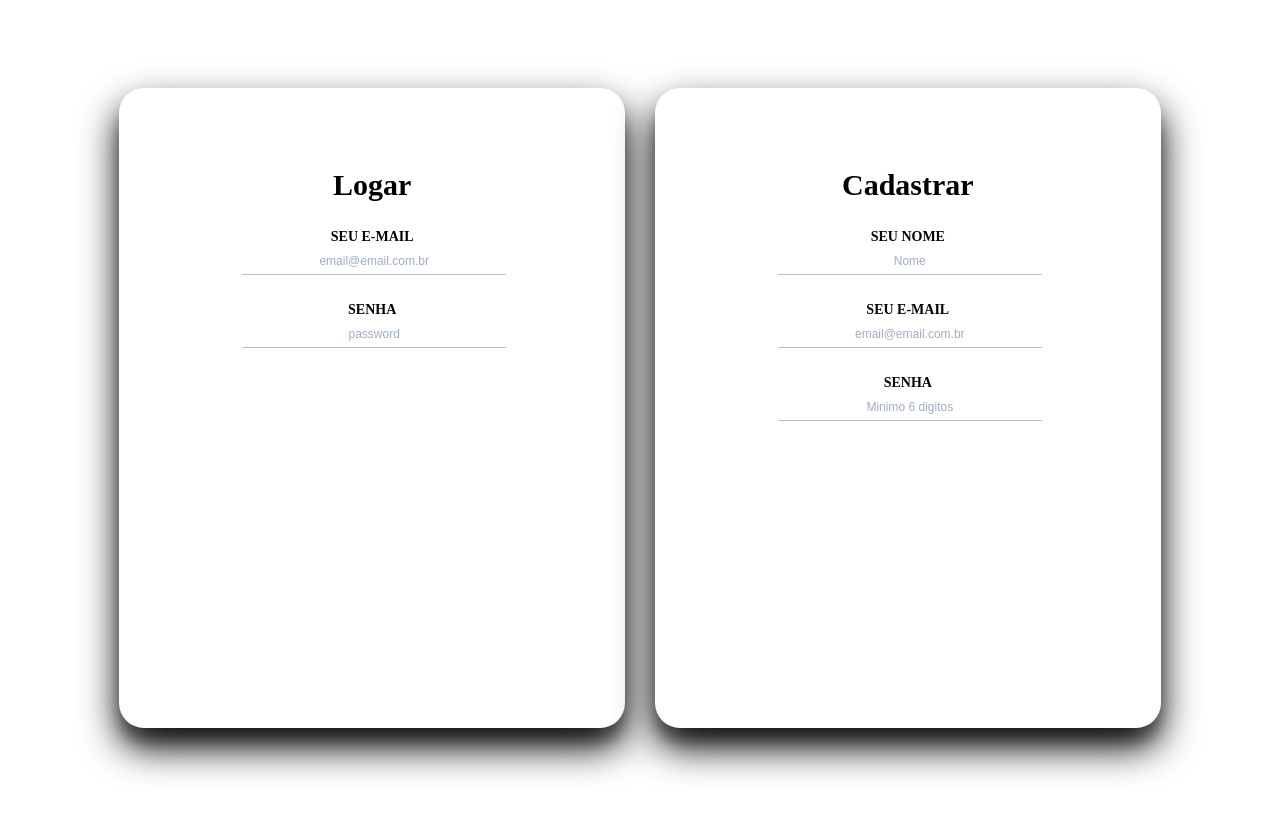
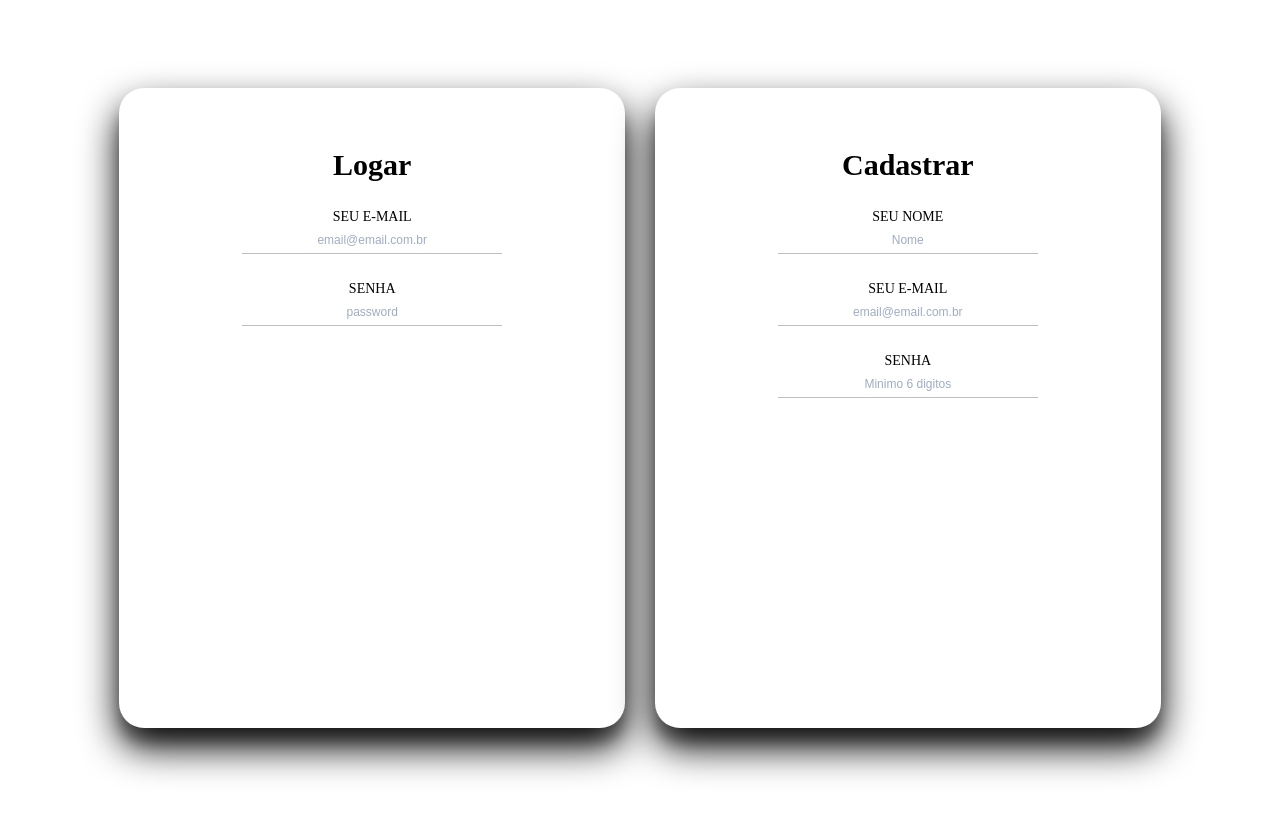
Before and after one commit to Mleite22/Desafio, a Vue app in the folder frontend/: page / in a window 1280 px wide. Built offline with nearby package versions, Linux system fonts and the light colour scheme.

Commit message:
configurando o css global

```diff
--- a/frontend/src/assets/css-global/global.css
+++ b/frontend/src/assets/css-global/global.css
@@ -1,6 +1,36 @@
+@import url('https://fonts.googleapis.com/css2?family=Poppins:ital,wght@0,400;0,700;1,100&display=swap');
+
 :root{
     --button-color: #42b983;
     --button-color-hover: #4CAF50;
     --lable-color: #505f75;
     --error-color: red;
 }
+
+*{
+    margin: 0;
+    padding: 0;
+}
+
+html, body {
+    height: 100%;
+    font-family: 'Poppins', sans-serif;
+}
+
+/* .poppins-regular {
+    font-family: "Poppins", sans-serif;
+    font-weight: 400;
+    font-style: normal;
+  }
+
+  .poppins-bold {
+    font-family: "Poppins", sans-serif;
+    font-weight: 700;
+    font-style: normal;
+  }
+
+  .poppins-thin-italic {
+    font-family: "Poppins", sans-serif;
+    font-weight: 100;
+    font-style: italic;
+  } */
--- a/frontend/src/router/index.js
+++ b/frontend/src/router/index.js
@@ -1,5 +1,5 @@
 import { createRouter, createWebHistory } from 'vue-router'
-import HomeView from '../views/HomeView.vue'
+import HomeView from '../views/Home/HomeView.vue'
 import LoginView from '../views/Login/LoginView.vue'
 
 const routes = [
--- /dev/null
+++ b/frontend/src/views/Home/styleHome.css
@@ -0,0 +1 @@
+@import '@/assets/css-global/global.css';
--- a/frontend/src/views/Login/styleLogin.css
+++ b/frontend/src/views/Login/styleLogin.css
@@ -2,11 +2,8 @@
 .container {
     display: flex;
     justify-content: center;
-    /* Centraliza horizontalmente */
     align-items: center;
-    /* Centraliza verticalmente, se necessário */
     height: 100vh;
-    /* Faz o contêiner ocupar a altura total da tela */
   }
 
   .primeira {
@@ -48,13 +45,14 @@
     font-size: 16px;
     border-bottom: 1px solid rgba(109, 93, 93, 0.4);
     text-align: center;
-    font-family: 'Munito', sans-serif
+    font-weight: 400;
   }
 
   h1 {
     color: black;
     padding-top: 10px;
     font-size: 30px;
+    font-weight: 700;
   }
 
   .form {
@@ -74,7 +72,7 @@
 
   label span {
     font-size: 14px;
-    font-weight: 600;
+    font-weight: 400;
     color: var(--lable-color);
     text-transform: uppercase;
   }
```
Also changed, not shown: frontend/src/views/Home/HomeView.vue (renamed from frontend/src/views/HomeView.vue).
